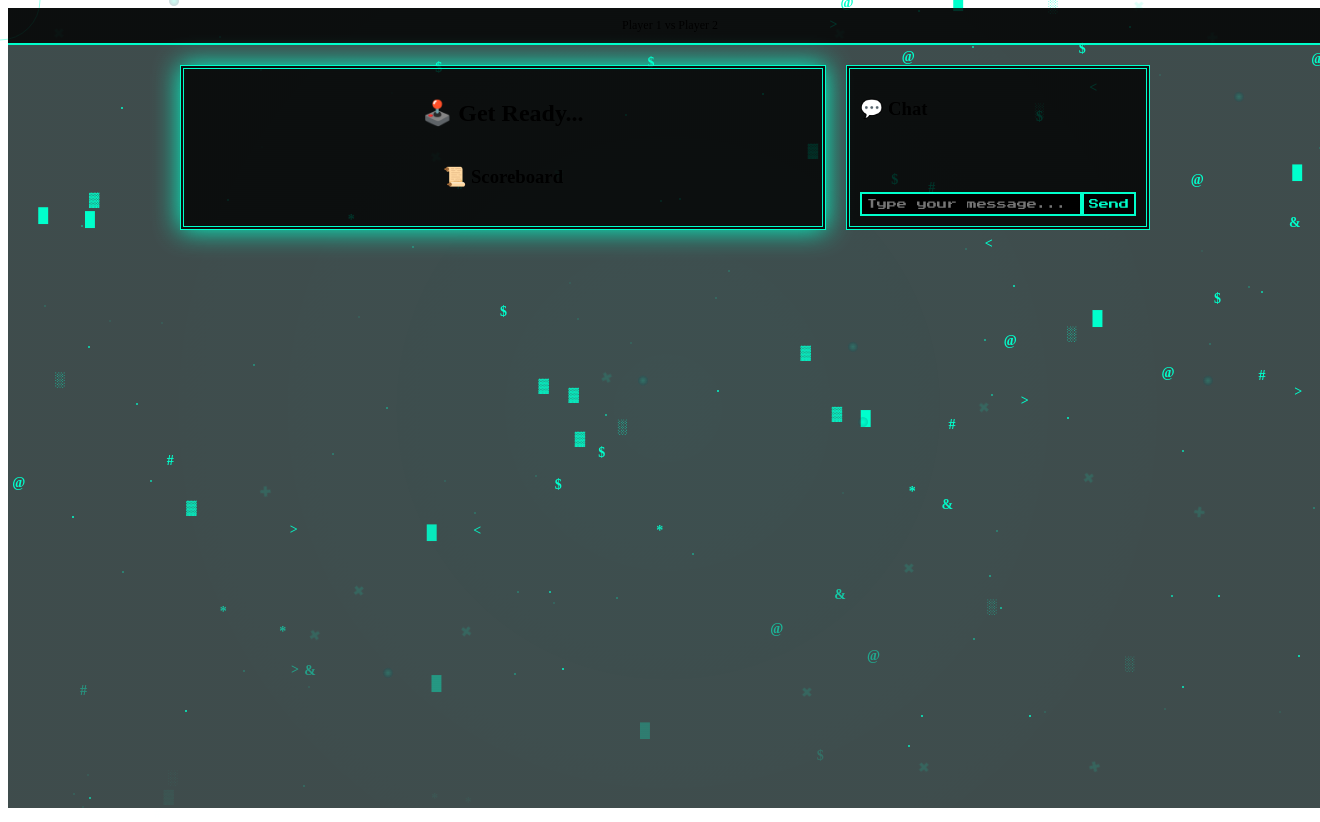
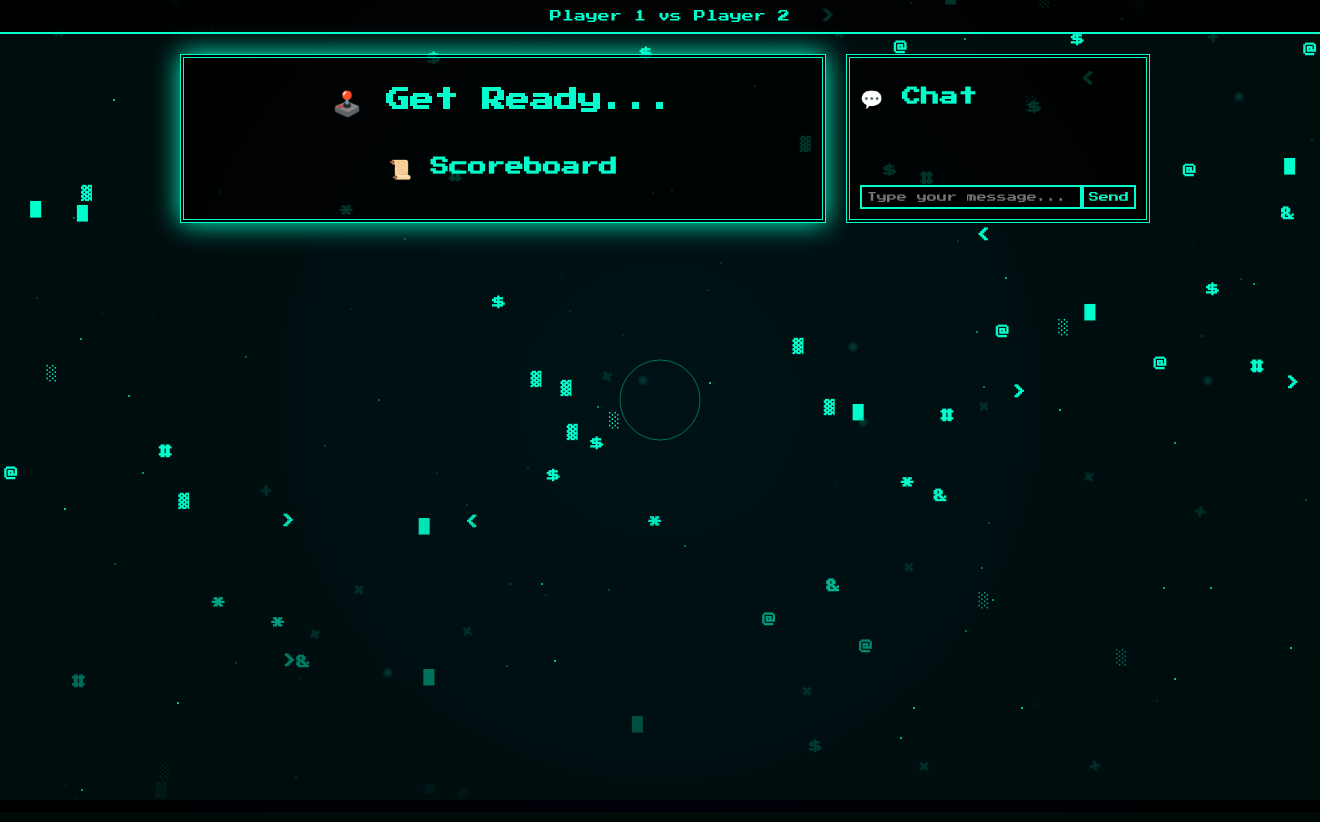
Before and after one commit to Kayyummd/game, a Flask app: page /multiplayer_game.html in a window 1320 px wide. After the commit the page ends 800 px from the top, so only its background shows below. Run offline with Flask 3, Linux system fonts and the light colour scheme; some libraries are stand-ins or nearby versions.

Commit message:
Update multiplayer_game.html

```diff
--- a/cricket_project/templates/multiplayer_game.html
+++ b/cricket_project/templates/multiplayer_game.html
@@ -8,7 +8,15 @@
   <script src="https://cdn.socket.io/4.7.2/socket.io.min.js"></script>
   <script src="https://cdn.jsdelivr.net/npm/canvas-confetti@1.6.0/dist/confetti.browser.min.js"></script>
   <style>
-
+     html, body {
+      margin: 0;
+      padding: 0;
+      height: 100%;
+      font-family: 'Press Start 2P', cursive;
+      background: radial-gradient(circle at center, #000010 0%, #000000 100%);
+      overflow: hidden;
+      color: #00ffcc;
+    }
 
     canvas {
       position: absolute;
```
